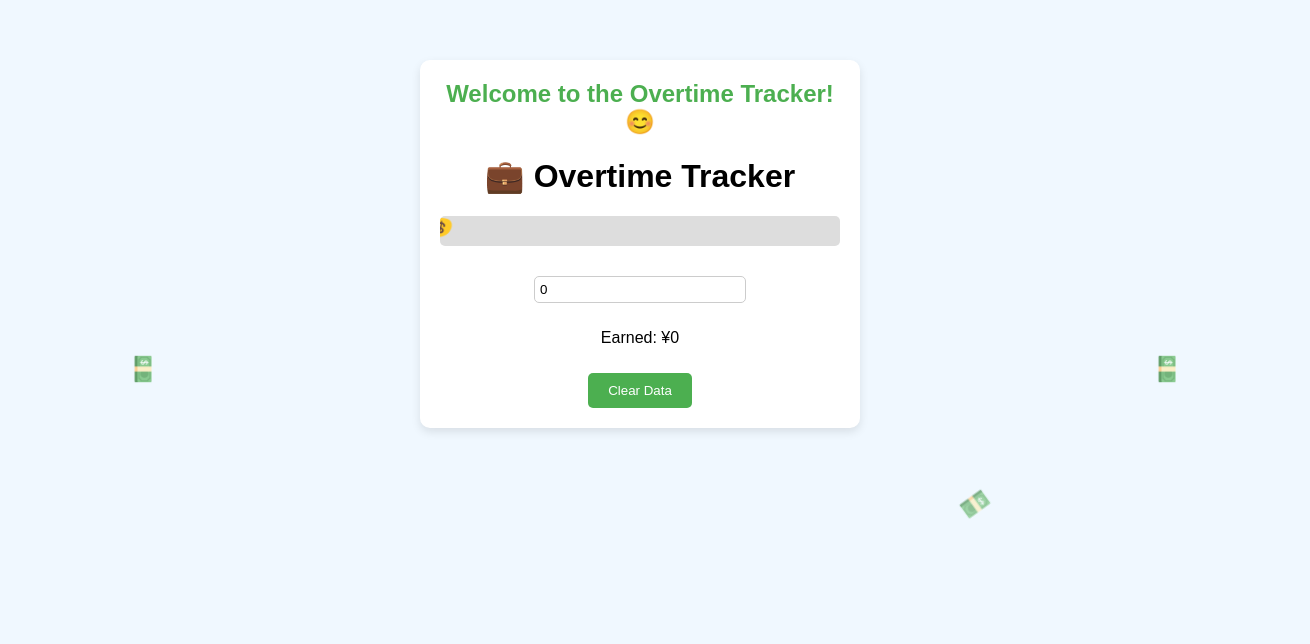
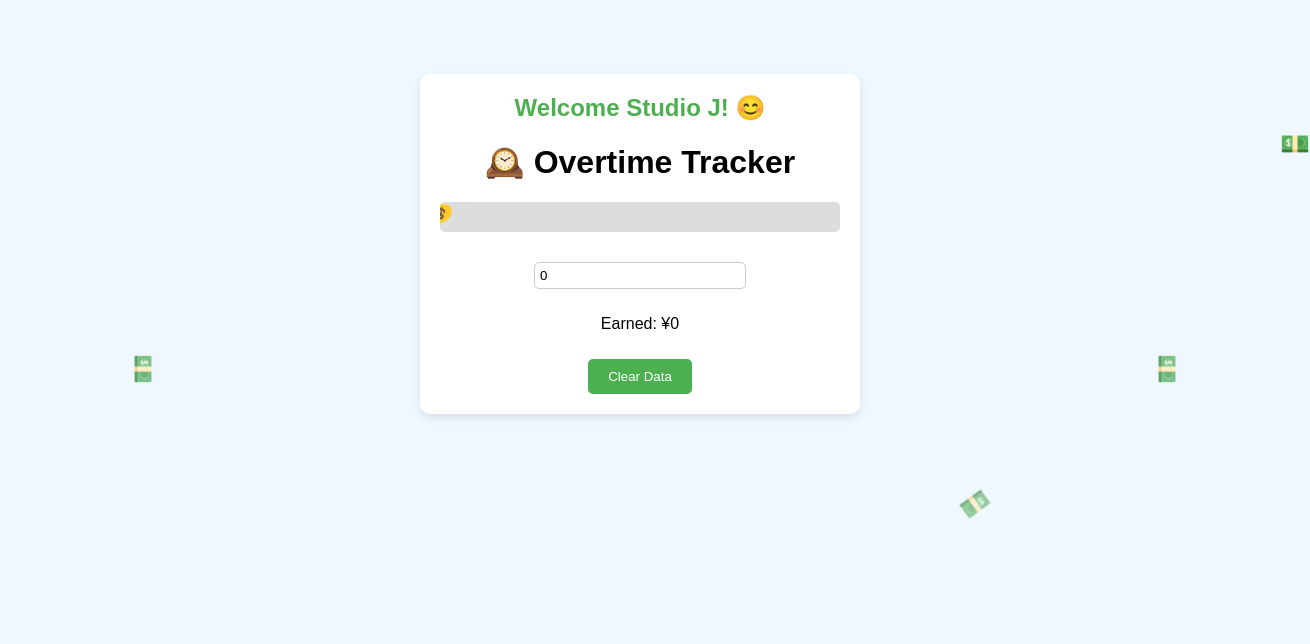
Before and after one commit to Stud-Jo/OvertimeTracker, a plain HTML site: page index.html in a window 1280 px wide. Shown: the part 156-800 px from the top of the page, 1310 px wide, since content can reach past the window. Drawn offline with Linux system fonts and the light colour scheme.

Commit message:
Update index.html
Fixed

```diff
--- a/index.html
+++ b/index.html
@@ -139,12 +139,13 @@
   <div class="falling-money" style="left: 50%; animation-delay: 2s;">💵</div>
   <div class="falling-money" style="left: 75%; animation-delay: 3s;">💵</div>
   <div class="falling-money" style="left: 90%; animation-delay: 4s;">💵</div>
+  <div class="falling-money" style="left: 100%; animation-delay: 5s;">💵</div>
 
   <div class="tracker-container">
     <!-- Welcome message -->
-    <div class="welcome-message" id="welcome-message">Welcome to the Overtime Tracker! 😊</div>
+    <div class="welcome-message" id="welcome-message">Welcome Studio J! 😊</div>
 
-    <h1>💼 Overtime Tracker</h1>
+    <h1>🕰️ Overtime Tracker</h1>
     <div class="overtime-bar">
       <div class="overtime-fill" id="overtime-fill"></div>
       <span class="moving-icon" id="moving-icon">💰</span>
```
